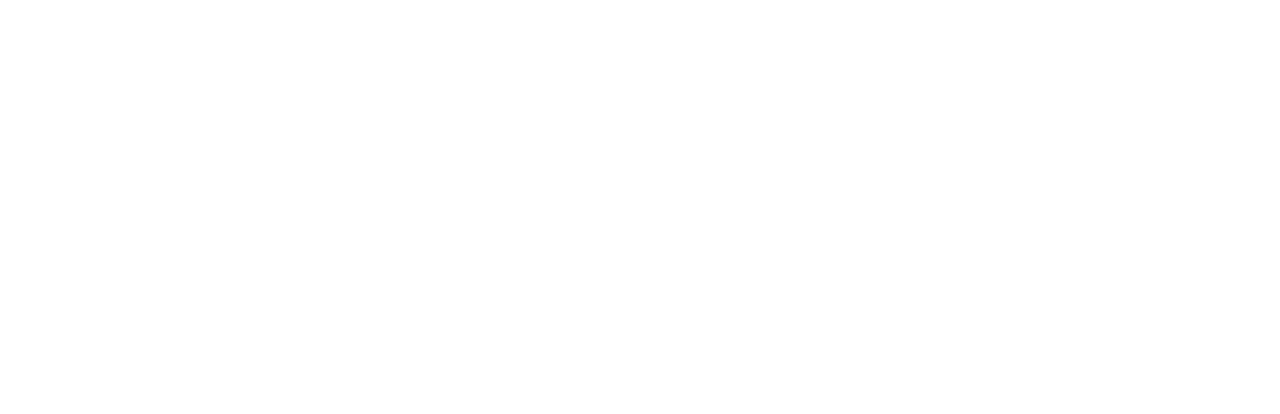
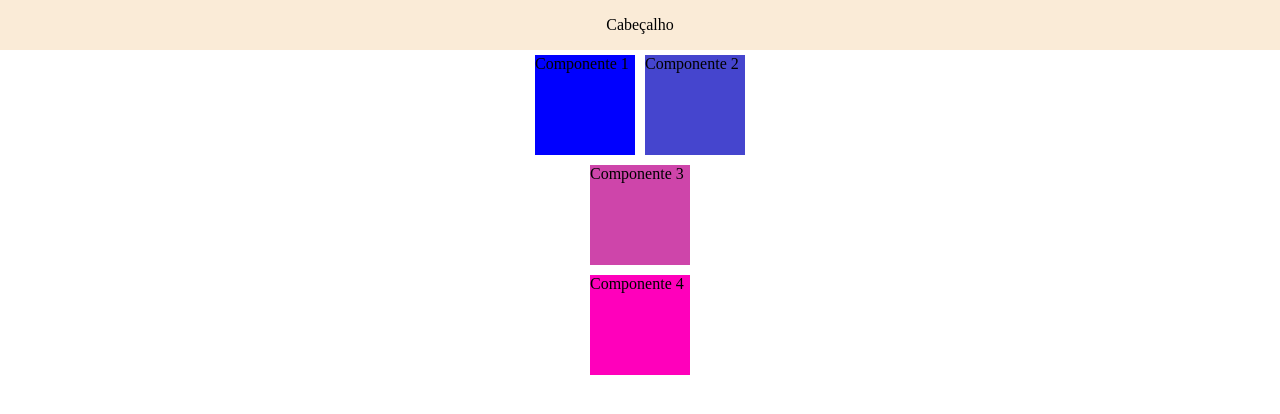
Before and after one commit to paulovferreira/repositorio, a React (Vite) app in the folder PROJETO_VITE/: page /atividade in a window 1280 px wide. Before the commit this address had no page. Shown: the top 414 px of the page. Built offline with nearby package versions, Linux system fonts and the light colour scheme.

Commit message:
Atividade e condicional

```diff
--- a/PROJETO_VITE/src/App.tsx
+++ b/PROJETO_VITE/src/App.tsx
@@ -1,10 +1,10 @@
 import './estilo/estilo.css'
-import Cabecalho from './Cabecalho'
-import Rodape from './Rodape'
 import { Routes, Route } from 'react-router-dom'
 import Home from './pages/Home.tsx'
 import SobreDetalhe from './pages/SobreDetalhe.tsx'
 import Sobre from './pages/Sobre.tsx'
+import Atividade from './pages/Atividade.tsx'
+import Condicional from './pages/Condicional.tsx'
 
 function App() {
 
@@ -13,6 +13,10 @@
       <Route path='/' element={<Home/>} />
       <Route path='/sobre/:nomealuno' element={<SobreDetalhe/>} />
       <Route path='sobre' element={<Sobre />} />
+      <Route path='/atividade' element={<Atividade />} />
+      <Route path='/condicional' element={<Condicional />} />
+
+
     </Routes>
   )
 }
--- /dev/null
+++ b/PROJETO_VITE/src/components/cabatividade/index.tsx
@@ -0,0 +1,11 @@
+import './../../estilo/estilo.css'
+
+function Cabecalho(){
+    return(
+        <div className='atv-cabecalho'>
+            Cabeçalho
+        </div>
+    )
+}
+
+export default Cabecalho;
--- /dev/null
+++ b/PROJETO_VITE/src/components/comp1/index.tsx
@@ -0,0 +1,11 @@
+import '../../estilo/estilo.css'
+
+function Comp1(){
+    return(
+        <div className="atv-comp1">
+            Componente 1
+        </div>
+    )
+}
+
+export default Comp1;
--- /dev/null
+++ b/PROJETO_VITE/src/components/comp2/index.tsx
@@ -0,0 +1,9 @@
+function Comp2(){
+    return(
+        <div className="atv-comp2">
+            Componente 2
+        </div>
+    )
+}
+
+export default Comp2;
--- /dev/null
+++ b/PROJETO_VITE/src/components/comp3/index.tsx
@@ -0,0 +1,11 @@
+import '../../estilo/estilo.css'
+
+function Comp3(){
+    return(
+        <div className="atv-comp3">
+            Componente 3
+        </div>
+    )
+}
+
+export default Comp3;
--- /dev/null
+++ b/PROJETO_VITE/src/components/comp4/index.tsx
@@ -0,0 +1,11 @@
+import '../../estilo/estilo.css'
+
+function Comp4(){
+    return(
+        <div className="atv-comp4">
+            Componente 4
+        </div>
+    )
+}
+
+export default Comp4;
--- a/PROJETO_VITE/src/estilo/estilo.css
+++ b/PROJETO_VITE/src/estilo/estilo.css
@@ -187,3 +187,65 @@
     padding: 10px;
     margin: 10px;
 }
+
+
+
+/*atividade diagnóstica*/
+
+.atv-cabecalho{
+    height: 50px;
+    background-color: antiquewhite;
+    width: 100%;
+    display: flex;
+    justify-content: center;
+    align-items: center;
+}
+
+.atv-comp1{
+    width: 100px;
+    height: 100px;
+    background-color: blue;
+}
+
+.atv-comp2{
+    width: 100px;
+    height: 100px;
+    background-color: rgb(69, 69, 206);
+}
+
+.atv-comp3{
+    width: 100px;
+    height: 100px;
+    background-color: rgb(206, 69, 170);
+}
+
+.atv-comp4{
+    width: 100px;
+    height: 100px;
+    background-color: rgb(255, 0, 187);
+}
+
+.atv-comp1, .atv-comp2, .atv-comp3, .atv-comp4{
+    margin: 5px
+}
+
+.atv-hor-container{
+    display: flex;
+    flex-direction: row;
+    justify-content: center;
+    align-items: center;
+}
+
+.atv-ver-container{
+    display: flex;
+    flex-direction: column;
+    justify-content: center;
+    align-items: center;
+}
+
+/* Condicional */
+.cond-container{
+    height: 100px;
+    width: 100px;
+    background-color: brown;
+}
--- /dev/null
+++ b/PROJETO_VITE/src/pages/Atividade.tsx
@@ -0,0 +1,25 @@
+import Cabecalho from "../components/cabatividade";
+import Comp1 from "../components/comp1";
+import Comp2 from "../components/comp2";
+import Comp3 from "../components/comp3";
+import Comp4 from "../components/comp4";
+
+function Atividade(){
+    return(
+        <div>
+            <Cabecalho />
+            <div className="atv-hor-container">
+                <Comp1 />
+                <Comp2 />
+            </div>
+
+            <div className="atv-ver-container">
+                <Comp3 />
+                <Comp4 />
+            </div>
+
+        </div>
+    )
+}
+
+export default Atividade;
--- /dev/null
+++ b/PROJETO_VITE/src/pages/Condicional.tsx
@@ -0,0 +1,32 @@
+import { useState } from "react";
+import '../estilo/estilo.css'
+
+function Condicional (){
+
+    const [mostrar, setMostrar] = useState(false);
+
+    function HandleClickMostrar(){
+        if(mostrar){
+            setMostrar(false)
+        } else {
+            setMostrar(true)
+        }
+    }
+
+    return(
+        <div>
+            <h1>Exibição de conteúdo condicional</h1>
+            <button onClick={HandleClickMostrar} >
+               { mostrar ? "Ocultar" : "Mostrar" }
+            </button>
+
+            {mostrar === true &&
+                <div className="cond-container">
+                    Condicional
+                </div>
+            }
+        </div>
+    )
+}
+
+export default Condicional;
```
